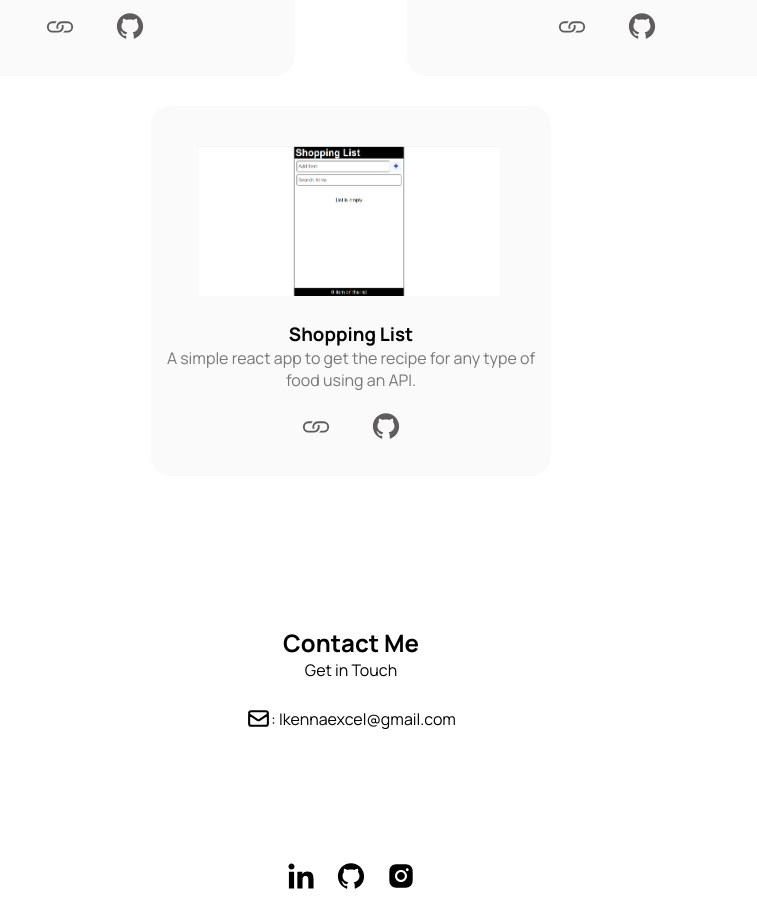
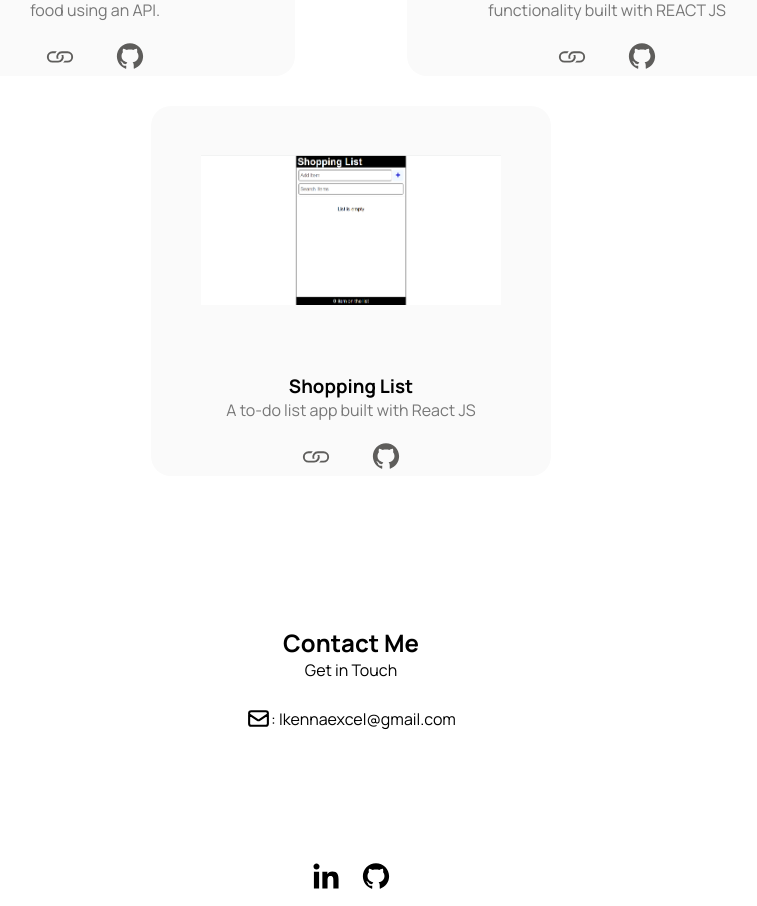
Before and after one commit to ikennaex/resume, a React (Create React App) app: page / in a window 1280 px wide. Shown: the part 2304-3210 px from the top of the page, without its empty margins (289-1046 px from the left). Built offline with nearby package versions, Linux system fonts and the light colour scheme.

Commit message:
second commit

```diff
--- a/src/components/Footer/Footer.jsx
+++ b/src/components/Footer/Footer.jsx
@@ -1,7 +1,6 @@
 import React from 'react'
 import { GrLinkedinOption } from "react-icons/gr";
 import { AiFillGithub } from "react-icons/ai";
-import { AiFillInstagram } from "react-icons/ai";
 import "./footer.css"
 
 const Footer = () => {
@@ -10,8 +9,6 @@ const Footer = () => {
         <div> <GrLinkedinOption className='icons' size={30} />
         </div>
         <div> <AiFillGithub className='icons' size={30} />
-        </div>
-        <div> <AiFillInstagram className='icons' size={30} />
         </div>
     </div>
   )
--- a/src/components/Intro/intro.css
+++ b/src/components/Intro/intro.css
@@ -48,10 +48,19 @@
         justify-content: center;
     }
 
+    .intro-text h1 {
+        font-size: 55px;
+    }
+
+    .intro-text h2 {
+        font-size: 45px;
+    }
+
     .intro-text {
         align-items: center;
         justify-content: center;
         align-items: center;
+        margin-bottom: 50px;
     }
 
     .img-div img {
@@ -65,3 +74,13 @@
 
     }
 }
+
+@media screen and (max-width: 280px) {
+    .intro-text h2 {
+        font-size: 25px;
+    }
+
+    .intro-text h1 {
+        font-size: 28px;
+    }
+}
--- a/src/components/Portfolio/Portfolio.jsx
+++ b/src/components/Portfolio/Portfolio.jsx
@@ -13,19 +13,19 @@ const Portfolio = () => {
         <PortfolioDiv
           image = {recipe}
           title = "Recipe App"
-          text = "A simple react app to get the recipe for any type of food using an API."
+          description = "A simple react app to get the recipe for any type of food using an API."
           link = "https://recipeapp-bice.vercel.app"
           gitrepo = "https://github.com/ikennaex/recipeapp" />
         <PortfolioDiv
           image = {shoppingwebsite}
           title = "Shopping Website"
-          text = "A simple shopping website with add to cart functionality built with REACT JS"
+          description = "A simple shopping website with add to cart functionality built with REACT JS"
           link = "https://shopping-website-lake.vercel.app/"
           gitrepo = "https://github.com/ikennaex/shopping-website" />
         <PortfolioDiv
           image = {shoppinglist}
           title = "Shopping List"
-          text = "A to-do list app built with React JS"
+          description = "A to-do list app built with React JS"
           link = "https://shopping-list-ikennaex.vercel.app/"
           gitrepo = "https://github.com/ikennaex/Shopping-List" />
         </div>
--- a/src/components/Portfolio/PortfolioDiv.jsx
+++ b/src/components/Portfolio/PortfolioDiv.jsx
@@ -3,7 +3,7 @@ import "./portfolio.css"
 import { BsLink } from "react-icons/bs";
 import { AiFillGithub } from "react-icons/ai";
 
-const PortfolioDiv = ({image, title, link, gitrepo}) => {
+const PortfolioDiv = ({image, title, link, gitrepo, description}) => {
   return (
     <>
         <div className='portfolio-div'>
@@ -11,7 +11,7 @@ const PortfolioDiv = ({image, title, link, gitrepo}) => {
 
           <div className='text-div'>
             <h3>{title}</h3>
-            <p>A simple react app to get the recipe for any type of food using an API.</p>
+            <p>{description}</p>
           </div>
 
           <div className='portfolio-links'>
--- a/src/components/Portfolio/portfolio.css
+++ b/src/components/Portfolio/portfolio.css
@@ -7,21 +7,21 @@
 }
 
 .portfolio-div {
+    display: flex;
+    flex-direction: column;
     height: 370px;
     width: 400px;
     margin: auto;
     margin-bottom: 30px;
     border-radius: 20px;
     background-color: rgb(250, 250, 250);
-    /* filter: drop-shadow(0px 0px 4px #CACACA); */
 }
 
 .portfolio-div img {
     width: 300px;
     height: 150px;
     margin-top: 10%;
-    margin-left: 12%;
-    margin-right: 12%;
+    margin: auto;
 }
 
 .portfolio-grp-div {
@@ -58,3 +58,13 @@
 .link-icon:hover {
     color: black;
   }
+
+  @media screen and (max-width: 10px) {
+    .intro-text h2 {
+        font-size: 25px;
+    }
+
+    .intro-text h1 {
+        font-size: 28px;
+    }
+}
```
